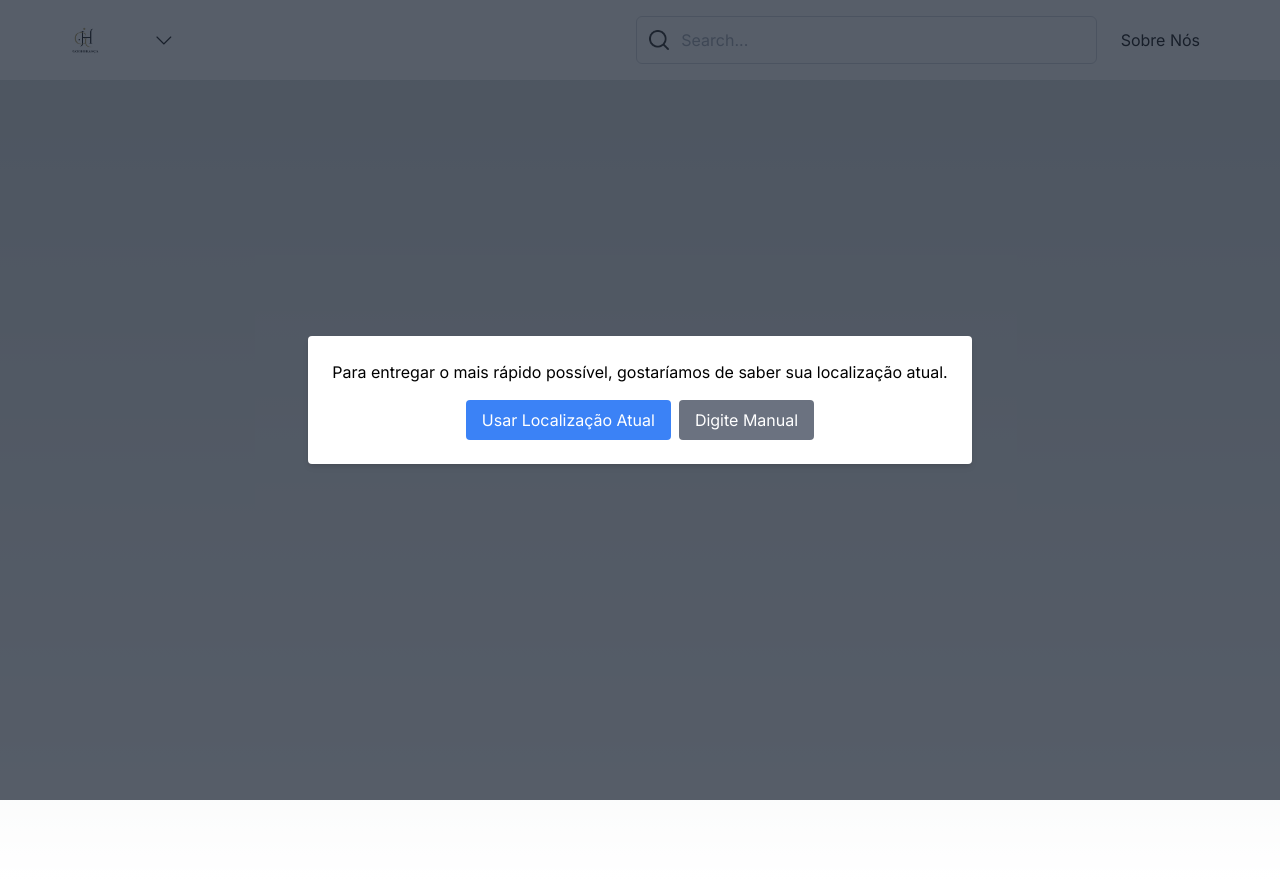
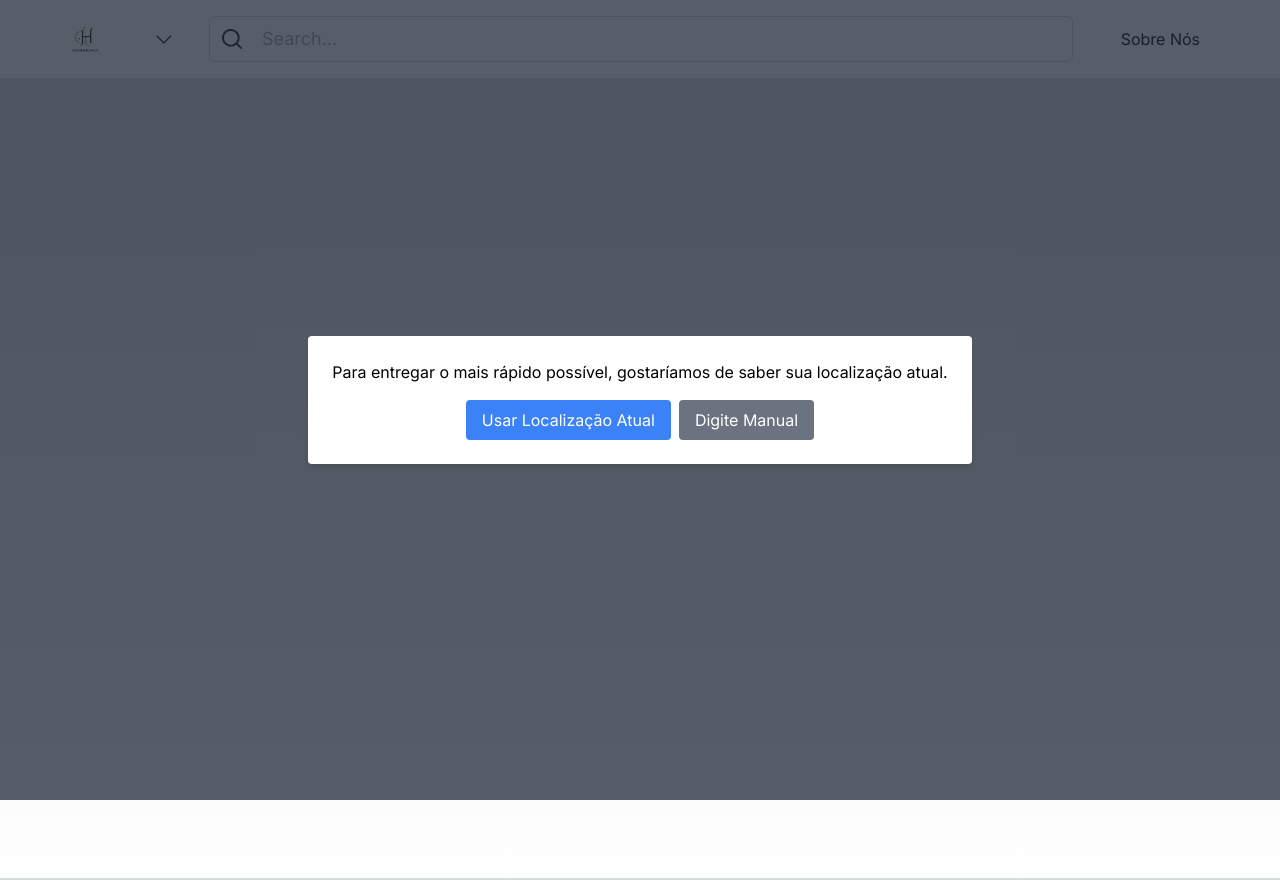
Before and after one commit to GodHeranca/godherancaweb, a Next.js app: page / in a window 1280 px wide. Built offline with nearby package versions, Linux system fonts and the light colour scheme.

Commit message:
new fix to header

```diff
--- a/components/Header.tsx
+++ b/components/Header.tsx
@@ -95,11 +95,11 @@ const Header: React.FC = () => {
         <nav className='bg-white p-4'>
             {showPrompt && <LocationPrompt onConfirm={handleConfirm} onManual={handleManual} />}
             <div className='flex items-center justify-between max-w-6xl mx-auto'>
-                <div className='flex '>
+                <div className='flex items-center flex-shrink-0'>
                     <Image src='/G.png' alt='Profile Picture' width={40} height={40} />
                 </div>
-                <div className='flex-1 mx-8'>
-                    <div className='flex items-center space-x-2'>
+                <div className='flex items-center flex-1 mx-8'>
+                    <div className='flex items-center space-x-2 flex-shrink-0'>
                         {address &&
                             <span className='truncate w-40'>{address}</span>
                         }
@@ -107,20 +107,18 @@ const Header: React.FC = () => {
                             <Image src='/dropdown.png' alt='Dropdown' width={25} height={25} />
                         </button>
                     </div>
-                </div>
-                <div className='flex-1 mx-2'>
-                    <div className='flex items-center border border-gray-300 rounded-md px-2 w-250 h-12'>
+                    <div className='flex items-center border border-gray-300 rounded-md px-2 w-full ml-4'>
                         <button className='p-1'>
                             <Image src='/search.png' alt='Search' width={20} height={20} />
                         </button>
                         <input
                             type='text'
                             placeholder='Search...'
-                            className='border-none outline-none px-2 py-2 flex-grow'
+                            className='border-none outline-none px-4 py-2 flex-grow text-lg'
                         />
                     </div>
                 </div>
-                <div className='flex items-center'>
+                <div className='flex items-center flex-shrink-0'>
                     <a href="#" className='text-black px-4 py-2'>
                         Sobre Nós
                     </a>
```
